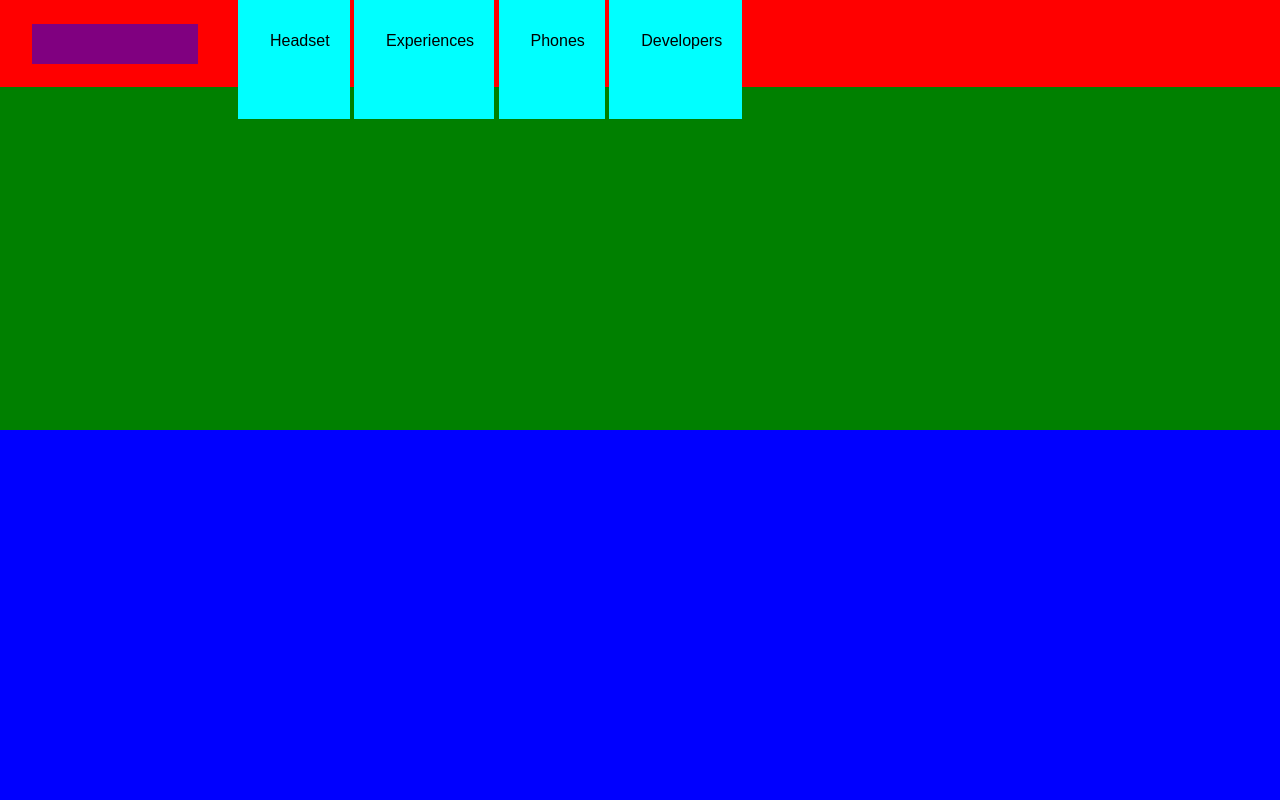
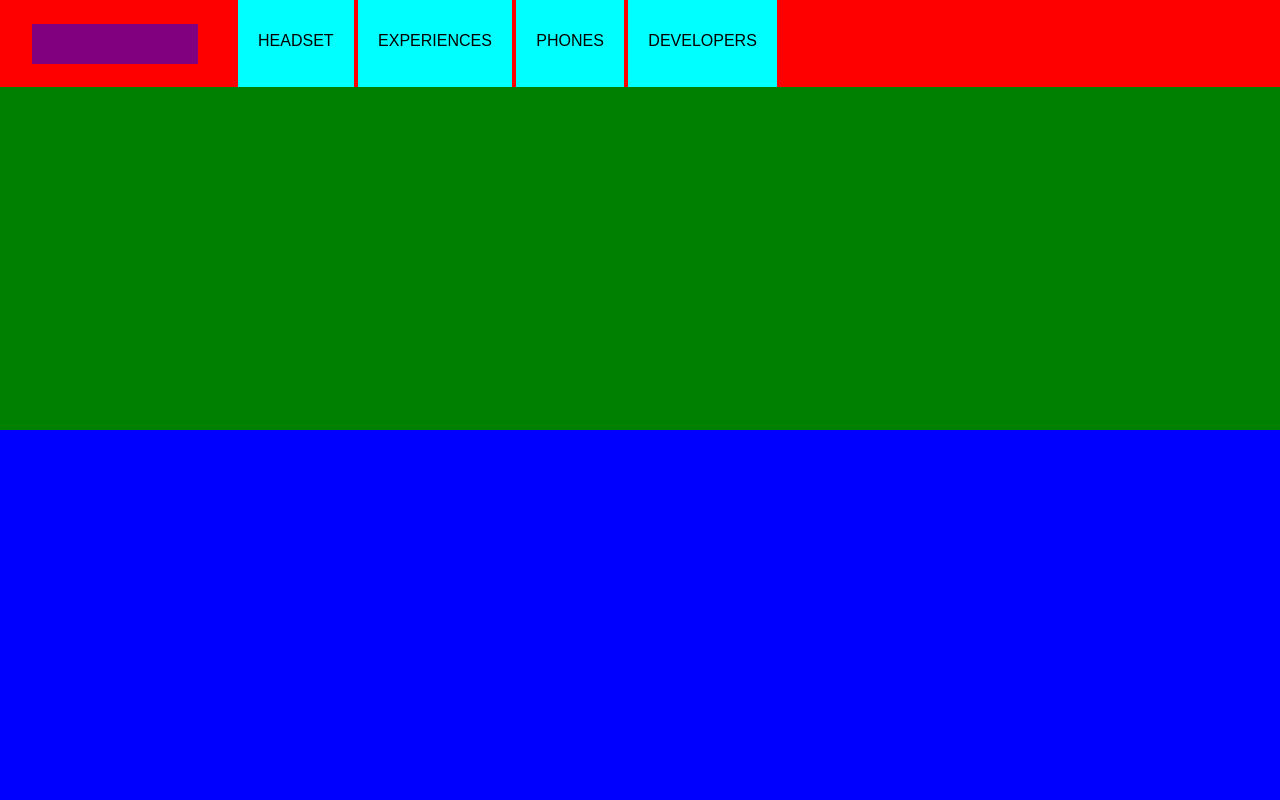
Before and after one commit to Seisachtheia/DayDream, a website: page public/index.html in a window 1280 px wide. Shown: the top 800 px of the page. Drawn offline with Linux system fonts and the light colour scheme; files that its build step writes are made by us from their sources.

Commit message:
Text editing in navi buttons, alignment not fully correct, position not fully correct

```diff
--- a/private/styles/style.scss
+++ b/private/styles/style.scss
@@ -44,9 +44,12 @@ $color-2: white;
 
 .banner-navi-button {
     display:inline-block;
-    height:87px;
+    height:55px;
     background-color:cyan;
-    padding:32px 20px 0px 32px;
+    padding:32px 20px 0px 20px;
+    text-transform: uppercase;
+    text-align:center;
+    font-weight:500;
 
 }
 
```
Also changed, not shown: public/styles/style.css.
